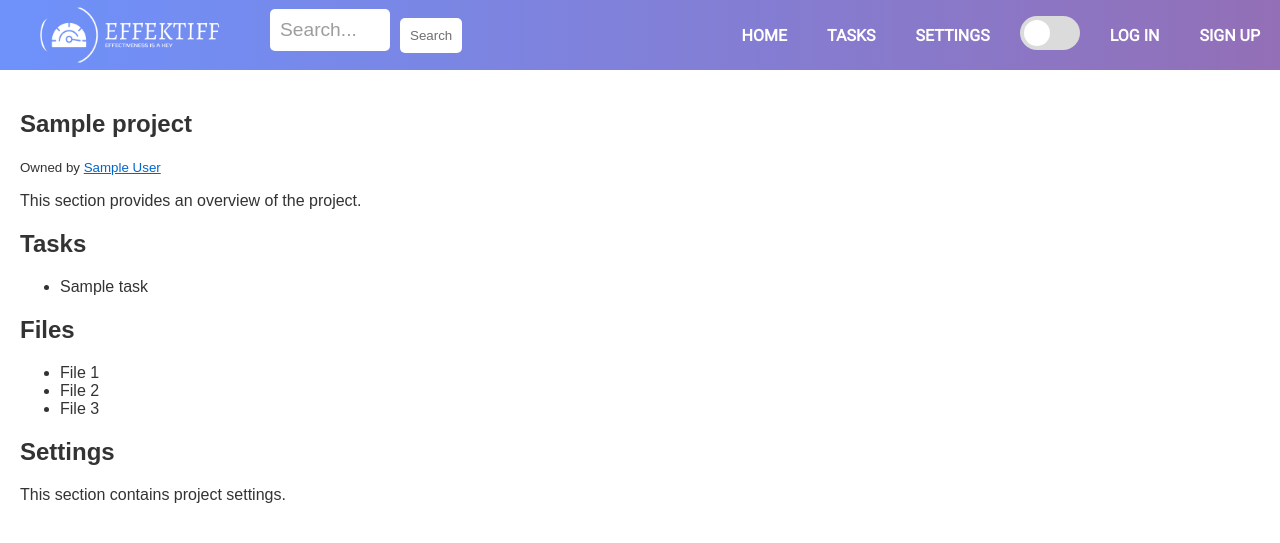
After one commit to Dancko/effectiff, a Django app: page /projects/1/ in a window 1280 px wide. The commit adds this page. Shown: the top 543 px of the page. Run offline with Django 4.2, Linux system fonts and the light colour scheme; tables that the repository leaves empty hold one stand-in row (values such as "Sample post"); parts of the project's set-up code (start-up, migrations or seed data) failed here and were passed over.

Commit message:
Added project page.

```diff
--- a/app/core/models.py
+++ b/app/core/models.py
@@ -97,7 +97,7 @@ class Task(models.Model):
     status = models.CharField(max_length=12, choices=STATUS_CHOICES, default='Awaits')
     category = models.ManyToManyField('Category', blank=True)
     project = models.ForeignKey('Project', on_delete=models.CASCADE)
-    assigned_to = models.ForeignKey('User', on_delete=models.CASCADE, related_name='participants')
+    assigned_to = models.ManyToManyField('User', blank=True)
     created = models.DateTimeField(auto_now_add=True)
     updated = models.DateTimeField(auto_now=True)
 
--- a/app/projects/urls.py
+++ b/app/projects/urls.py
@@ -5,4 +5,5 @@ from . import views
 
 urlpatterns = [
     path('my_projects/<int:pk>/', views.myProjectsPage, name='my_projects'),
+    path('<int:pk>/', views.projectPage, name='project'),
 ]
--- a/app/projects/views.py
+++ b/app/projects/views.py
@@ -2,7 +2,7 @@ from django.shortcuts import render
 from django.contrib.auth.decorators import login_required
 from django.contrib.auth import get_user_model
 
-from core.models import Project
+from core.models import Project, Task
 
 
 @login_required(login_url='login')
@@ -10,3 +10,9 @@ def myProjectsPage(request, pk):
     user = get_user_model().objects.get(id=pk)
     projects = Project.objects.filter(participants__id=user.id)
     return render(request, 'projects/my_projects.html', {'projects': projects})
+
+
+def projectPage(request, pk):
+    project = Project.objects.get(id=pk)
+    tasks = Task.objects.filter(project__id=project.id)
+    return render(request, 'projects/project.html', {'project': project, 'tasks': tasks})
--- a/app/static/styles/style.css
+++ b/app/static/styles/style.css
@@ -507,3 +507,51 @@ a {
 }
 
 /* Add additional styles for the profile content */
+
+/* Styles for project pages */
+body {
+  font-family: Arial, sans-serif;
+  margin: 0;
+  padding: 0;
+}
+
+/*header {
+  background-color: #333;
+  padding: 20px;
+  color: #fff;
+}*/
+
+nav ul {
+  list-style-type: none;
+  margin: 0;
+  padding: 0;
+}
+
+nav ul li {
+  display: inline-block;
+  margin-right: 10px;
+}
+
+nav ul li a {
+  color: #fff;
+  text-decoration: none;
+}
+
+main {
+  padding: 20px;
+}
+
+section {
+  margin-bottom: 20px;
+}
+
+h1, h2 {
+  color: #333;
+}
+
+footer {
+  background-color: #f1f1f1;
+  padding: 20px;
+  text-align: center;
+  color: #666;
+}
--- /dev/null
+++ b/app/templates/projects/project.html
@@ -0,0 +1,35 @@
+{% extends 'base.html' %}
+
+{% block content %}
+  <main>
+    <section>
+      <h2>{{ project.name }}</h2><small>Owned by <a href="{% url 'profile' project.owner.id %}">{{ project.owner.name }}</a></small>
+      <p>This section provides an overview of the project.</p>
+    </section>
+
+    <section>
+      <h2>Tasks</h2>
+      <ul>
+        {% for task in tasks %}
+        <li>{{ task }}</li>
+        {% endfor %}
+      </ul>
+
+    </section>
+
+    <section>
+      <h2>Files</h2>
+      <ul>
+        <li>File 1</li>
+        <li>File 2</li>
+        <li>File 3</li>
+      </ul>
+    </section>
+
+    <section>
+      <h2>Settings</h2>
+      <p>This section contains project settings.</p>
+    </section>
+  </main>
+
+{% endblock content %}
```
